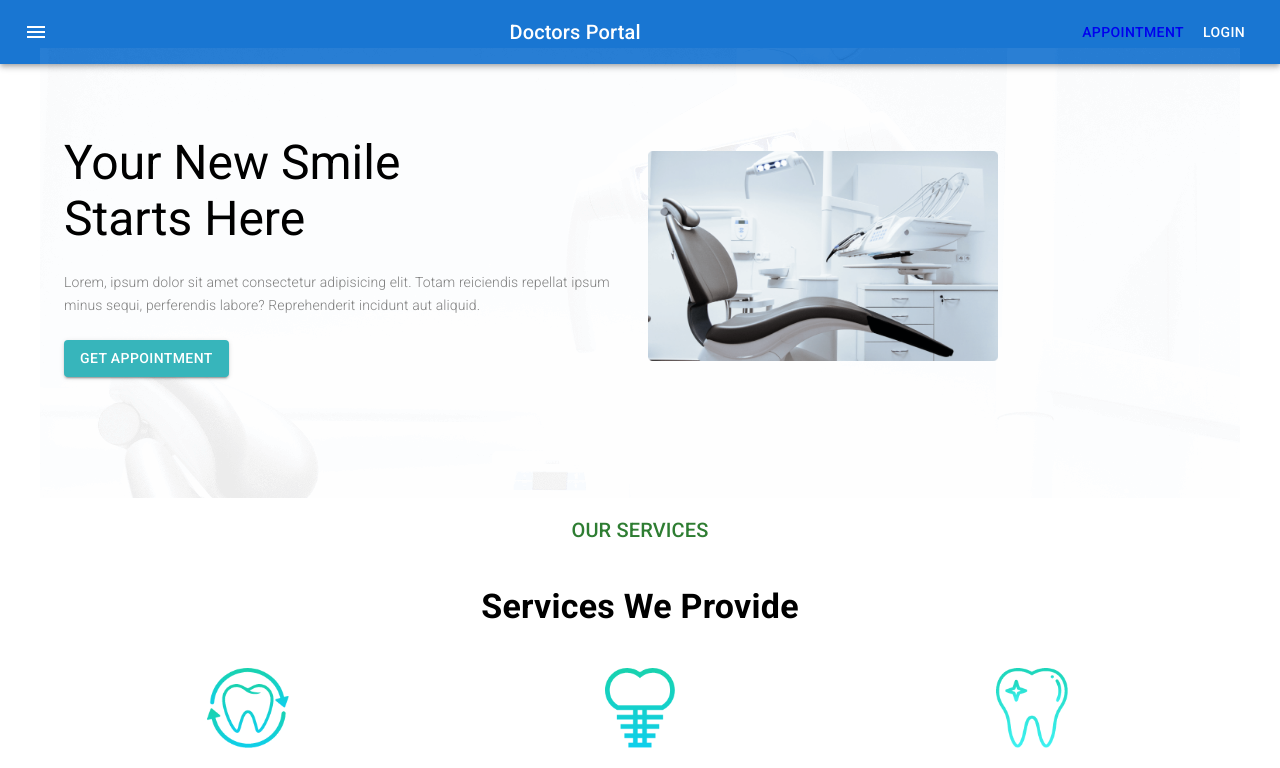
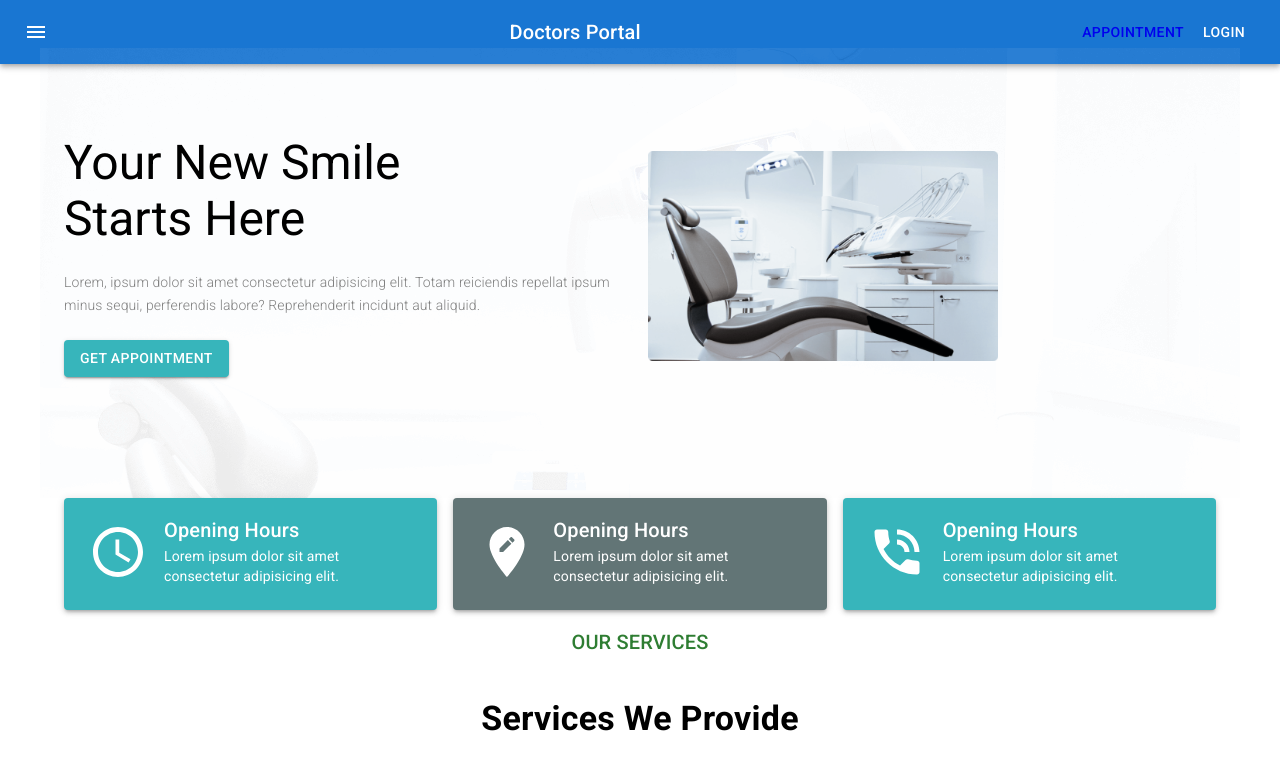
Before and after one commit to borshon420/doctors-portal-client, a React (Create React App) app: page / in a window 1280 px wide. Shown: the top 768 px of the page. Built offline with nearby package versions, Linux system fonts and the light colour scheme.

Commit message:
paper card added

```diff
--- a/src/Pages/Home/AppointmentBanner/AppointmentBanner.js
+++ b/src/Pages/Home/AppointmentBanner/AppointmentBanner.js
@@ -15,6 +15,7 @@ const appointmentBanner = {
 
 const AppointmentBanner = () => {
     return (
+      <>
         <Box style={appointmentBanner} sx={{ flexGrow: 1 }}>
         <Grid container spacing={2}>
           <Grid item xs={12} md={6}>
@@ -43,6 +44,8 @@ const AppointmentBanner = () => {
           </Grid>
         </Grid>
       </Box>
+
+      </>
     );
 };
 
--- a/src/Pages/Home/Banner/Banner.js
+++ b/src/Pages/Home/Banner/Banner.js
@@ -1,43 +1,112 @@
-import React from 'react';
-import Grid from '@mui/material/Grid';
-import chair from '../../../images/chair.png';
-import bg from '../../../images/bg.png';
-import { Button, Typography, Container } from '@mui/material';
-import { Box } from '@mui/system';
+import React from "react";
+import Grid from "@mui/material/Grid";
+import chair from "../../../images/chair.png";
+import bg from "../../../images/bg.png";
+import { Button, Typography, Container } from "@mui/material";
+import { Box } from "@mui/system";
+import Paper from "@mui/material/Paper";
+import AccessTimeIcon from '@mui/icons-material/AccessTime';
+import EditLocationIcon from '@mui/icons-material/EditLocation';
+import PhoneInTalkIcon from '@mui/icons-material/PhoneInTalk';
+
 
 const bannerBg = {
   background: `url(${bg})`,
-    height: 450
-}
+  height: 450,
+};
 
 const verticalCenter = {
-    display: 'flex',
-    alignItems: 'center',
+  display: "flex",
+  alignItems: "center",
   height: 400,
-
-}
+};
 
 const Banner = () => {
   return (
+    <>
     <Container style={bannerBg} sx={{ flexGrow: 1 }}>
       <Grid container spacing={2}>
-        <Grid item xs={12} md={6} style={{ ...verticalCenter , textAlign: 'left'}}>
+        <Grid
+          item
+          xs={12}
+          md={6}
+          style={{ ...verticalCenter, textAlign: "left" }}
+        >
           <Box>
             <Typography variant="h3">
-              Your New Smile <br/>
+              Your New Smile <br />
               Starts Here
             </Typography>
-          <Typography variant="h6" sx={{fontSize: 14, my: 3, fontWeight: 300 ,color: 'gray'}}>
-              Lorem, ipsum dolor sit amet consectetur adipisicing elit. Totam reiciendis repellat ipsum minus sequi, perferendis labore? Reprehenderit incidunt aut aliquid.
+            <Typography
+              variant="h6"
+              sx={{ fontSize: 14, my: 3, fontWeight: 300, color: "gray" }}
+            >
+              Lorem, ipsum dolor sit amet consectetur adipisicing elit. Totam
+              reiciendis repellat ipsum minus sequi, perferendis labore?
+              Reprehenderit incidunt aut aliquid.
             </Typography>
-          <Button style={{backgroundColor: '#37B5BB'}} variant="contained">Get Appointment</Button>
+            <Button style={{ backgroundColor: "#37B5BB" }} variant="contained">
+              Get Appointment
+            </Button>
           </Box>
         </Grid>
         <Grid item xs={12} md={6} style={verticalCenter}>
-          <img style={{width: '350px'}} src={chair} alt="" />
+          <img style={{ width: "350px" }} src={chair} alt="" />
         </Grid>
       </Grid>
     </Container>
+    <Container>
+    <Box sx={{ flexGrow: 1 }}>
+      <Grid container spacing={2}>
+      <Grid item xs={12} sm={6} md={4} >
+      <Paper elevation={3} sx={{display: 'flex', p: 2, color: 'white'}} style={{backgroundColor: "#37B5BB"}}>
+      <Box>
+      <AccessTimeIcon sx={{m: 1, fontSize: 60}}/>
+      </Box>
+        <Box sx={{textAlign: 'left', ml: 1}}>
+        <Typography variant="h6">
+              Opening Hours
+        </Typography>
+        <Typography variant="body2" gutterBottom>
+            Lorem ipsum dolor sit amet<br/> consectetur adipisicing elit.
+        </Typography>
+        </Box>
+        </Paper>
+      </Grid>
+      <Grid item xs={12} sm={6} md={4}>
+      <Paper elevation={3} sx={{display: 'flex', p: 2, color: 'white'}} style={{backgroundColor: "#627576 "}}>
+      <Box>
+      <EditLocationIcon sx={{m: 1, fontSize: 60}}/>
+      </Box>
+        <Box sx={{textAlign: 'left', ml: 1}}>
+        <Typography variant="h6">
+              Opening Hours
+        </Typography>
+        <Typography variant="body2" gutterBottom>
+            Lorem ipsum dolor sit amet<br/> consectetur adipisicing elit.
+        </Typography>
+        </Box>
+        </Paper>
+      </Grid>
+      <Grid item xs={12} sm={6} md={4} >
+      <Paper elevation={3} sx={{display: 'flex', p: 2, color: 'white'}} style={{backgroundColor: "#37B5BB"}}>
+      <Box>
+      <PhoneInTalkIcon sx={{m: 1, fontSize: 60}}/>
+      </Box>
+        <Box sx={{textAlign: 'left', ml: 1}}>
+        <Typography variant="h6">
+              Opening Hours
+        </Typography>
+        <Typography variant="body2" gutterBottom>
+            Lorem ipsum dolor sit amet<br/> consectetur adipisicing elit.
+        </Typography>
+        </Box>
+        </Paper>
+      </Grid>
+      </Grid>
+    </Box>
+    </Container>
+    </>
   );
 };
 
```
Lines whose indentation alone changed are shown as unchanged.
